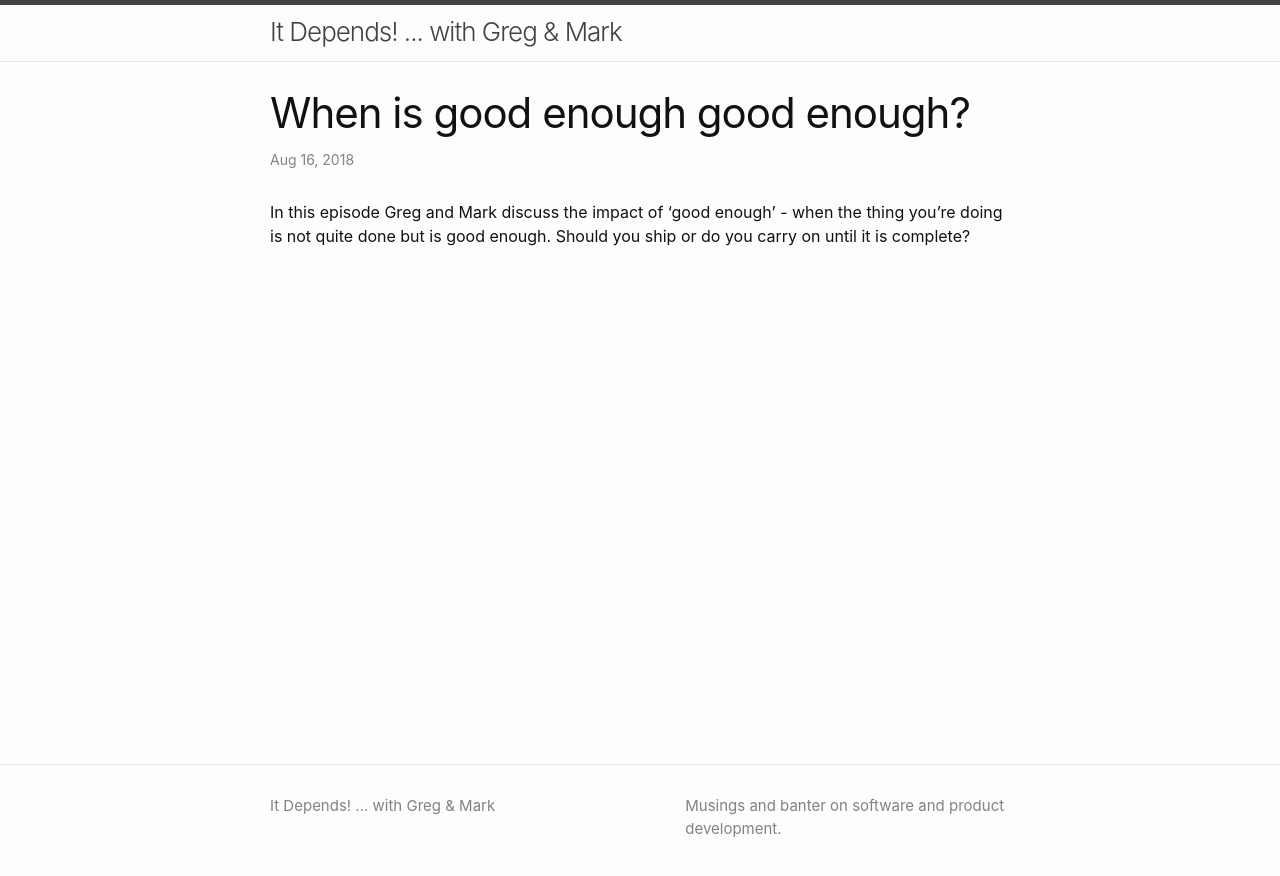
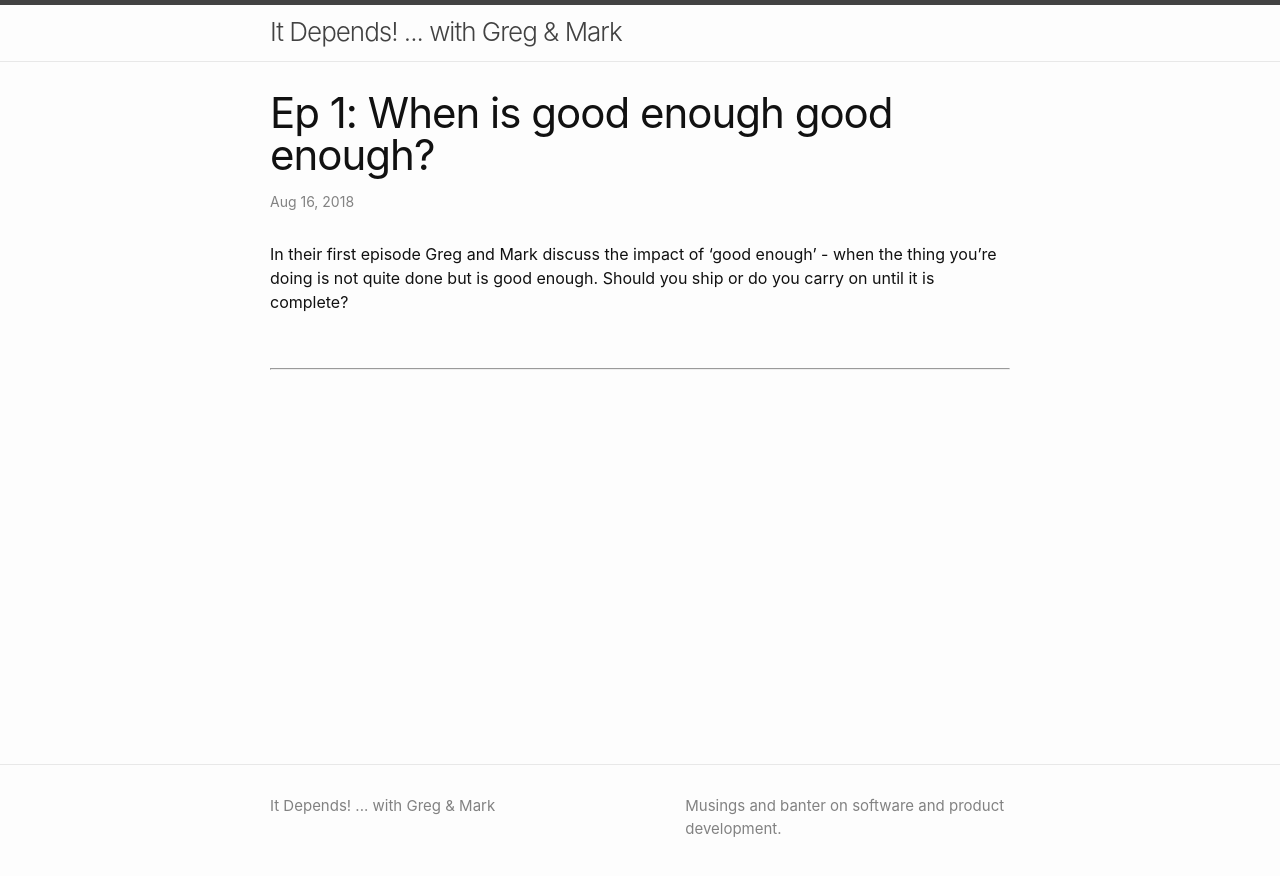
Before and after one commit to hepto/bitpicking, a Jekyll site: the page built from _posts/2018-08-16-when-is-good-enough-good-enough.markdown, in a window 1280 px wide. Shown: the top 876 px of the page. Built offline with Jekyll 4.4.1, drawn with Linux system fonts in a browser that asks for light colours.

Commit message:
Removed the seasonal references

```diff
--- a/_posts/2018-08-16-when-is-good-enough-good-enough.markdown
+++ b/_posts/2018-08-16-when-is-good-enough-good-enough.markdown
@@ -1,19 +1,23 @@
 ---
 layout: post
-title:  "When is good enough good enough?"
+title:  "Ep 1: When is good enough good enough?"
 date:   2018-08-16 18:30:00 +0100
 categories: podcast
 tags:
 - Software
 - Product
-permalink: /s01e01/
+permalink: /e01/
 image: /assets/itdepends.png
-podcast_link: https://itdepends.withgregandmark.co.uk/episodes/itdepends-s01e01.m4a
+podcast_link: https://itdepends.withgregandmark.co.uk/episodes/itdepends-e01.m4a
 podcast_file_size: 22 MB
 podcast_duration: "35:27"
 podcast_length: 22675546
 
 ---
-In this episode Greg and Mark discuss the impact of 'good enough' - when the thing you're doing is not quite done but is good enough.  Should you ship or do you carry on until it is complete?
+In their first episode Greg and Mark discuss the impact of 'good enough' - when the thing you're doing is not quite done but is good enough.  Should you ship or do you carry on until it is complete?
 
-<script class="podigee-podcast-player" src="https://cdn.podigee.com/podcast-player/javascripts/podigee-podcast-player.js" data-configuration="https://itdepends.withgregandmark.co.uk/ppp/s01e01.json"></script>
+<br>
+<hr>
+<br>
+
+<script class="podigee-podcast-player" src="https://cdn.podigee.com/podcast-player/javascripts/podigee-podcast-player.js" data-configuration="https://itdepends.withgregandmark.co.uk/ppp/e01.json"></script>
--- a/ppp/s01e01.json
+++ b/ppp/e01.json
@@ -9,7 +9,7 @@
   },
   "episode": {
     "media": {
-      "m4a": "https://itdepends.withgregandmark.co.uk/episodes/itdepends-s01e01.m4a"
+      "m4a": "https://itdepends.withgregandmark.co.uk/episodes/itdepends-e01.m4a"
     },
     "coverUrl": "https://itdepends.withgregandmark.co.uk/assets/itdepends.png",
     "title": "When is good enough good enough?"
```
Also changed, not shown: 1 other file.
